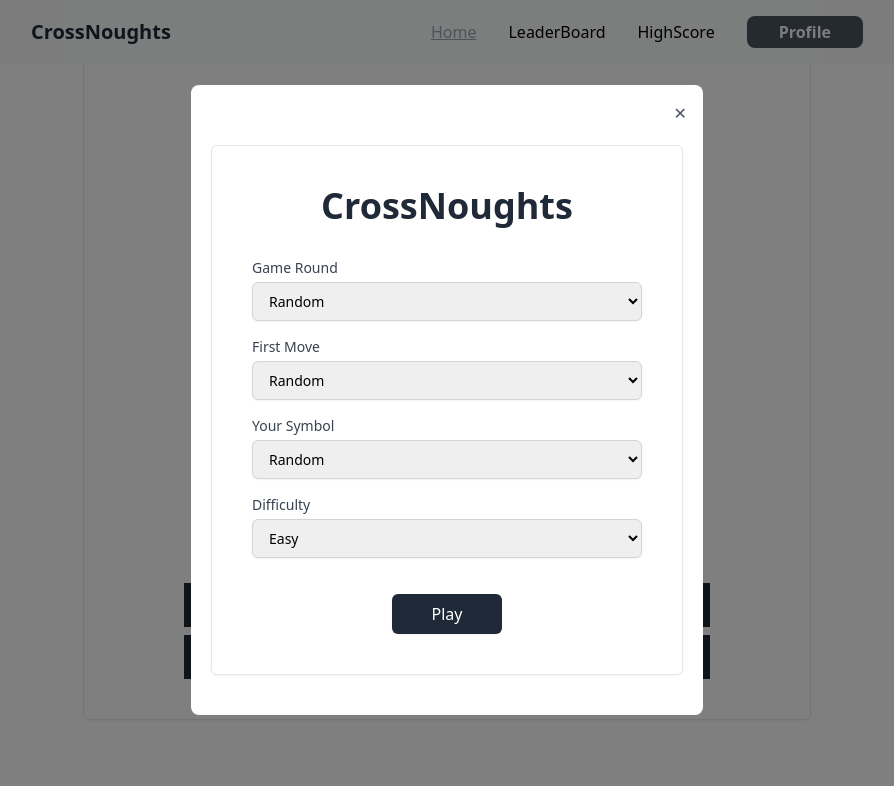
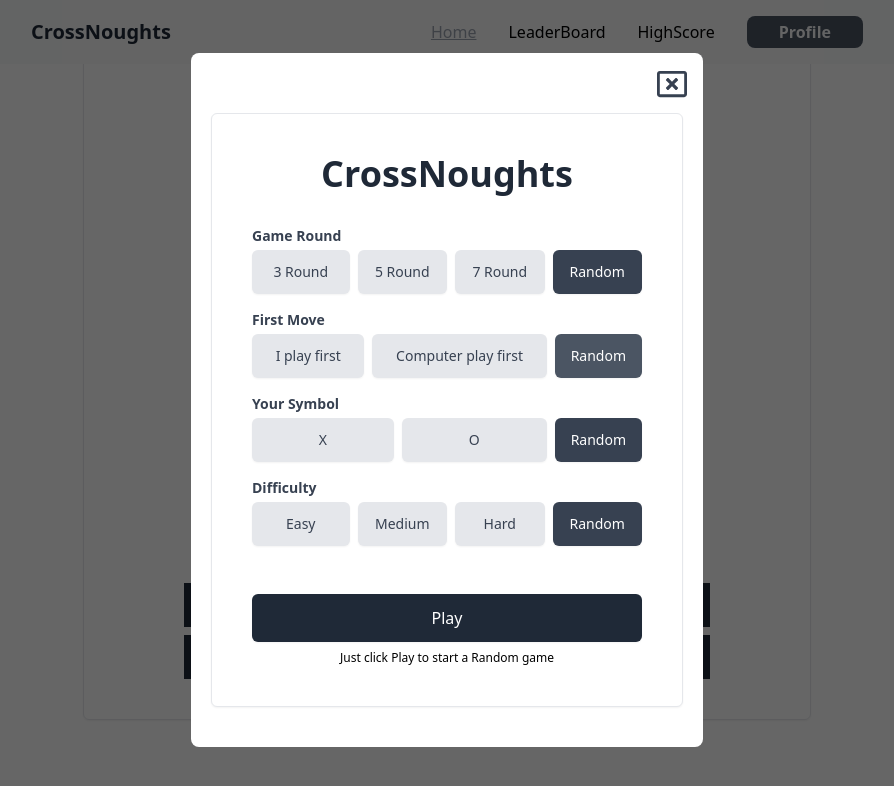
Before and after one commit to Md-Sazzad-Ahsan/CrossNoughts, a Next.js app: page / in a window 1280 px wide. Both pictures are taken after a click on the button "Play with Computer". Shown: the part 215-1001 px from the top of the page, without its empty margins (193-1087 px from the left). Built offline with nearby package versions, Linux system fonts and the light colour scheme.

Commit message:
Modify modal layout

```diff
--- a/components/Home/HomePage.jsx
+++ b/components/Home/HomePage.jsx
@@ -1,6 +1,7 @@
 "use client";
 import Image from "next/image";
 import React, { useState } from "react";
+import { FaRegWindowClose } from "react-icons/fa";
 import CreateRoom from "@/components/Modals/CreateRoom";
 import JoinRoom from "@/components/Modals/JoinRoom";
 import PlayRoom from "@/components/Modals/PlayRoom";
@@ -48,13 +49,13 @@ export default function HomePage() {
 
       {/* Modal */}
       {modalType && (
-        <div className="fixed inset-0 bg-black bg-opacity-50 z-50 flex items-center justify-center">
-          <div className="bg-white rounded-lg p-5 max-w-lg w-full relative mx-5">
+        <div className="fixed inset-0 bg-black bg-opacity-60 z-50 flex items-center justify-center">
+          <div className="bg-white rounded-lg p-5 max-w-lg w-full relative mx-3">
             <button
               onClick={closeModal}
-              className="absolute top-4 right-4 text-gray-600 hover:text-gray-800"
+              className="absolute top-4 right-4 text-3xl text-gray-700 hover:text-gray-600"
             >
-              &#10005; {/* Close icon */}
+            <FaRegWindowClose />
             </button>
             {modalType === "create" && <CreateRoom />}
             {modalType === "join" && <JoinRoom />}
--- a/components/Modals/CreateRoom.jsx
+++ b/components/Modals/CreateRoom.jsx
@@ -20,80 +20,114 @@ export default function CreateRoom() {
   };
 
   return (
-    <div className="max-w-3xl sm:mx-auto mt-5 md:mt-20 px-3 py-5">
-      <section className="bg-white md:shadow-sm md:px-10 py-10 md:py-5 md:border border-gray-200 rounded-md">
-        <h1 className="text-4xl text-center pb-8 font-extrabold text-gray-800">
+    <div className="max-w-3xl sm:mx-auto mt-5 md:mt-20 p-5">
+      <section className="bg-white md:shadow-sm md:px-5 py-10 md:py-5 md:border border-gray-200 rounded-md">
+        <h1 className="text-4xl text-center pb-8 md:py-8 font-extrabold text-gray-800">
           CrossNoughts
         </h1>
         <form className="space-y-6">
 
           {/* Rounds */}
           <div>
-            <label
-              htmlFor="gameRound"
-              className="block text-sm font-medium text-gray-700"
-            >
-              Round
+            <label className="block text-sm font-bold text-gray-700 mb-1">
+              Game Over after
             </label>
-            <select
-              id="gameRound"
-              value={gameRound}
-              onChange={(e) => setGameRound(e.target.value)}
-              className="mt-1 block w-full px-3 py-2 border border-gray-300 rounded-md shadow-sm focus:outline-none focus:ring-gray-500 focus:border-gray-500 sm:text-sm"
-            >
-              <option value="">Random</option>
+            <div className="mt-1 grid grid-cols-4 space-x-2 text-center">
               {["3 Round", "5 Round", "7 Round"].map((round) => (
-                <option key={round} value={round}>
+                <button
+                  key={round}
+                  type="button"
+                  onClick={() => setGameRound(round)}
+                  className={`col-span-1 py-3 text-xs md:text-sm font-medium text-center rounded-md shadow-sm ${
+                    gameRound === round
+                      ? "bg-gray-700 text-white"
+                      : "bg-gray-200 text-gray-700 hover:bg-gray-300"
+                  }`}
+                >
                   {round}
-                </option>
+                </button>
               ))}
-            </select>
+              <button
+                type="button"
+                onClick={() => setGameRound("")}
+                className={`col-span-1 px-2 py-3 text-xs md:text-sm font-medium rounded-md shadow-sm ${
+                  gameRound === ""
+                    ? "bg-gray-700 text-white"
+                    : "bg-gray-200 text-gray-700 hover:bg-gray-300"
+                }`}
+              >
+                Random
+              </button>
+            </div>
           </div>
+
 
           {/* First Turn */}
           <div>
-            <label
-              htmlFor="turn"
-              className="block text-sm font-medium text-gray-700"
-            >
-              First Turn
+            <label className="block text-sm font-bold mb-1 text-gray-700">
+              First Move
             </label>
-            <select
-              id="turn"
-              value={turn}
-              onChange={(e) => setTurn(e.target.value)}
-              className="mt-1 block w-full px-3 py-2 border border-gray-300 rounded-md shadow-sm focus:outline-none focus:ring-gray-500 focus:border-gray-500 sm:text-sm"
-            >
-              <option value="">Random</option>
-              {["I play first", "Opponent First"].map((option) => (
-                <option key={option} value={option}>
+            <div className="mt-1 flex justify-start text-center space-x-2">
+              {["I play first", "Opponent first"].map((option) => (
+                <button
+                  key={option}
+                  type="button"
+                  onClick={() => setTurn(option)}
+                  className={`flex-grow px-2 py-3 text-xs md:text-sm font-medium text-center rounded-md shadow-sm ${
+                    turn === option
+                      ? "bg-gray-700 text-white"
+                      : "bg-gray-200 text-gray-700 hover:bg-gray-300"
+                  }`}
+                >
                   {option}
-                </option>
+                </button>
               ))}
-            </select>
+              <button
+                type="button"
+                onClick={() => setTurn("")}
+                className={`px-4 py-3 text-xs md:text-sm font-medium text-center rounded-md shadow-sm ${
+                  turn === ""
+                    ? "bg-gray-700 text-white"
+                    : "bg-gray-200 text-gray-700 hover:bg-gray-300"
+                }`}
+              >
+                Random
+              </button>
+            </div>
           </div>
 
           {/* Symbol Selection */}
           <div>
-            <label
-              htmlFor="symbol"
-              className="block text-sm font-medium text-gray-700"
-            >
-              Select Symbol
+            <label className="block text-sm font-bold mb-1 text-gray-700">
+              Your Symbol
             </label>
-            <select
-              id="symbol"
-              value={symbol}
-              onChange={(e) => setSymbol(e.target.value)}
-              className="mt-1 block w-full px-3 py-2 border border-gray-300 rounded-md shadow-sm focus:outline-none focus:ring-gray-500 focus:border-gray-500 sm:text-sm"
-            >
-              <option value="">Random</option>
+            <div className="mt-1 flex space-x-2">
               {["X", "O"].map((sym) => (
-                <option key={sym} value={sym}>
+                <button
+                  key={sym}
+                  type="button"
+                  onClick={() => setSymbol(sym)}
+                  className={`flex-grow px-4 py-3 text-xs md:text-sm font-medium text-center rounded-md shadow-sm ${
+                    symbol === sym
+                      ? "bg-gray-700 text-white"
+                      : "bg-gray-200 text-gray-700 hover:bg-gray-300"
+                  }`}
+                >
                   {sym}
-                </option>
+                </button>
               ))}
-            </select>
+              <button
+                type="button"
+                onClick={() => setSymbol("")}
+                className={`px-4 py-3 text-xs md:text-sm font-medium text-center rounded-md shadow-sm ${
+                  symbol === ""
+                    ? "bg-gray-700 text-white"
+                    : "bg-gray-200 text-gray-700 hover:bg-gray-300"
+                }`}
+              >
+                Random
+              </button>
+            </div>
           </div>
 
           {/* Submit Button */}
@@ -101,7 +135,7 @@ export default function CreateRoom() {
             <button
               type="button"
               onClick={handleCreateRoom}
-              className="inline-flex justify-center items-center w-full md:w-auto px-10 py-2 mt-4 text-white font-medium bg-gray-800 hover:bg-gray-600 rounded-md shadow-sm focus:outline-none focus:ring-2 focus:ring-offset-2 focus:ring-gray-500"
+              className="inline-flex justify-center items-center w-full px-10 py-3 mt-4 text-white font-medium bg-gray-800 hover:bg-gray-600 rounded-md shadow-sm focus:outline-none focus:ring-2 focus:ring-offset-2 focus:ring-gray-500"
             >
               Create Room
             </button>
--- a/components/Modals/JoinRoom.jsx
+++ b/components/Modals/JoinRoom.jsx
@@ -31,7 +31,7 @@ export default function CreateRoom() {
           <div className="text-center mt-2">
             <button
               type="button"
-              className="inline-flex justify-center items-center w-full md:w-auto px-10 py-3 text-white font-medium bg-gray-800 hover:bg-gray-600 rounded-md shadow-sm focus:outline-none focus:ring-2 focus:ring-offset-2 focus:ring-gray-500"
+              className="inline-flex justify-center items-center w-full px-10 py-3 text-white font-medium bg-gray-800 hover:bg-gray-600 rounded-md shadow-sm focus:outline-none focus:ring-2 focus:ring-offset-2 focus:ring-gray-500"
             >
               Join Room
             </button>
--- a/components/Modals/PlayRoom.jsx
+++ b/components/Modals/PlayRoom.jsx
@@ -16,27 +16,20 @@ export default function CreateRoom() {
   };
 
   const handlePlay = () => {
-
     const roomCode = generateRoomCode();
     // Generate random values for selections if "Random" is chosen
     const selectedGameRound =
       gameRound === ""
-        ? ["3 Round", "5 Round", "7 Round"][
-            Math.floor(Math.random() * 3)
-          ]
+        ? ["3 Round", "5 Round", "7 Round"][Math.floor(Math.random() * 3)]
         : gameRound;
 
     const selectedTurn =
       turn === ""
-        ? ["I play first", "Computer play first"][
-            Math.floor(Math.random() * 2)
-          ]
+        ? ["I play first", "Computer play first"][Math.floor(Math.random() * 2)]
         : turn;
 
     const selectedSymbol =
-      symbol === ""
-        ? ["X", "O"][Math.floor(Math.random() * 2)]
-        : symbol;
+      symbol === "" ? ["X", "O"][Math.floor(Math.random() * 2)] : symbol;
 
     const selectedDifficulty = difficulty || "Easy";
 
@@ -61,104 +54,152 @@ export default function CreateRoom() {
         >
           {/* Rounds */}
           <div>
-            <label
-              htmlFor="gameRound"
-              className="block text-sm font-medium text-gray-700"
-            >
+            <label className="block text-sm font-bold text-gray-700 mb-1">
               Game Round
             </label>
-            <select
-              id="gameRound"
-              value={gameRound}
-              onChange={(e) => setGameRound(e.target.value)}
-              className="mt-1 block w-full px-3 py-2 border border-gray-300 rounded-md shadow-sm focus:outline-none focus:ring-gray-500 focus:border-gray-500 sm:text-sm"
-            >
-              <option value="">Random</option>
+            <div className="mt-1 grid grid-cols-4 space-x-2">
               {["3 Round", "5 Round", "7 Round"].map((round) => (
-                <option key={round} value={round}>
+                <button
+                  key={round}
+                  type="button"
+                  onClick={() => setGameRound(round)}
+                  className={`col-span-1 py-3 text-xs md:text-sm font-medium text-center rounded-md shadow-sm ${
+                    gameRound === round
+                      ? "bg-gray-700 text-white"
+                      : "bg-gray-200 text-gray-700 hover:bg-gray-300"
+                  }`}
+                >
                   {round}
-                </option>
+                </button>
               ))}
-            </select>
+              <button
+                type="button"
+                onClick={() => setGameRound("")}
+                className={`col-span-1 px-4 py-3 text-xs md:text-sm font-medium rounded-md shadow-sm ${
+                  gameRound === ""
+                    ? "bg-gray-700 text-white"
+                    : "bg-gray-200 text-gray-700 hover:bg-gray-300"
+                }`}
+              >
+                Random
+              </button>
+            </div>
           </div>
 
           {/* First Turn */}
           <div>
-            <label
-              htmlFor="turn"
-              className="block text-sm font-medium text-gray-700"
-            >
+            <label className="block text-sm font-bold mb-1 text-gray-700">
               First Move
             </label>
-            <select
-              id="turn"
-              value={turn}
-              onChange={(e) => setTurn(e.target.value)}
-              className="mt-1 block w-full px-3 py-2 border border-gray-300 rounded-md shadow-sm focus:outline-none focus:ring-gray-500 focus:border-gray-500 sm:text-sm"
-            >
-              <option value="">Random</option>
+            <div className="mt-1 flex justify-start text-center space-x-2">
               {["I play first", "Computer play first"].map((option) => (
-                <option key={option} value={option}>
+                <button
+                  key={option}
+                  type="button"
+                  onClick={() => setTurn(option)}
+                  className={`flex-grow px-4 py-3 text-xs md:text-sm font-medium text-center rounded-md shadow-sm ${
+                    turn === option
+                      ? "bg-gray-700 text-white"
+                      : "bg-gray-200 text-gray-700 hover:bg-gray-300"
+                  }`}
+                >
                   {option}
-                </option>
+                </button>
               ))}
-            </select>
+              <button
+                type="button"
+                onClick={() => setTurn("")}
+                className={`px-4 py-3 text-xs md:text-sm font-medium text-center rounded-md shadow-sm ${
+                  turn === ""
+                    ? "bg-gray-600 text-white"
+                    : "bg-gray-200 text-gray-700 hover:bg-gray-300"
+                }`}
+              >
+                Random
+              </button>
+            </div>
           </div>
 
           {/* Symbol Selection */}
           <div>
-            <label
-              htmlFor="symbol"
-              className="block text-sm font-medium text-gray-700"
-            >
+            <label className="block text-sm font-bold mb-1 text-gray-700">
               Your Symbol
             </label>
-            <select
-              id="symbol"
-              value={symbol}
-              onChange={(e) => setSymbol(e.target.value)}
-              className="mt-1 block w-full px-3 py-2 border border-gray-300 rounded-md shadow-sm focus:outline-none focus:ring-gray-500 focus:border-gray-500 sm:text-sm"
-            >
-              <option value="">Random</option>
+            <div className="mt-1 flex space-x-2">
               {["X", "O"].map((sym) => (
-                <option key={sym} value={sym}>
+                <button
+                  key={sym}
+                  type="button"
+                  onClick={() => setSymbol(sym)}
+                  className={`flex-grow px-4 py-3 text-xs md:text-sm font-medium text-center rounded-md shadow-sm ${
+                    symbol === sym
+                      ? "bg-gray-700 text-white"
+                      : "bg-gray-200 text-gray-700 hover:bg-gray-300"
+                  }`}
+                >
                   {sym}
-                </option>
+                </button>
               ))}
-            </select>
+              <button
+                type="button"
+                onClick={() => setSymbol("")}
+                className={`px-4 py-3 text-xs md:text-sm font-medium text-center rounded-md shadow-sm ${
+                  symbol === ""
+                    ? "bg-gray-700 text-white"
+                    : "bg-gray-200 text-gray-700 hover:bg-gray-300"
+                }`}
+              >
+                Random
+              </button>
+            </div>
           </div>
 
           {/* Difficulty */}
           <div>
-            <label
-              htmlFor="difficulty"
-              className="block text-sm font-medium text-gray-700"
-            >
+            <label className="block text-sm font-bold mb-1 text-gray-700">
               Difficulty
             </label>
-            <select
-              id="difficulty"
-              value={difficulty}
-              onChange={(e) => setDifficulty(e.target.value)}
-              className="mt-1 block w-full px-3 py-2 border border-gray-300 rounded-md shadow-sm focus:outline-none focus:ring-gray-500 focus:border-gray-500 sm:text-sm"
-            >
-              <option value="Easy">Easy</option>
-              {["Medium", "Hard"].map((diff) => (
-                <option key={diff} value={diff}>
+            <div className="mt-1 grid grid-cols-4 space-x-2">
+              {["Easy", "Medium", "Hard"].map((diff) => (
+                <button
+                  key={diff}
+                  type="button"
+                  onClick={() => setDifficulty(diff)}
+                  className={`col-span-1 px-4 py-3 text-xs md:text-sm font-medium text-center rounded-md shadow-sm ${
+                    difficulty === diff
+                      ? "bg-gray-700 text-white"
+                      : "bg-gray-200 text-gray-700 hover:bg-gray-300"
+                  }`}
+                >
                   {diff}
-                </option>
+                </button>
               ))}
-            </select>
+              <button
+                type="button"
+                onClick={() => setDifficulty("")}
+                className={`col-span-1 px-4 py-3 text-xs md:text-sm font-medium text-center rounded-md shadow-sm ${
+                  difficulty === ""
+                    ? "bg-gray-700 text-white"
+                    : "bg-gray-200 text-gray-700 hover:bg-gray-300"
+                }`}
+              >
+                Random
+              </button>
+            </div>
           </div>
 
           {/* Submit Button */}
           <div className="text-center">
             <button
               type="submit"
-              className="inline-flex justify-center items-center w-full md:w-auto px-10 py-2 mt-5 text-white font-medium bg-gray-800 hover:bg-gray-600 rounded-md shadow-sm focus:outline-none focus:ring-2 focus:ring-offset-2 focus:ring-gray-500"
+              className="inline-flex justify-center items-center w-full px-10 py-3 mt-8 text-white font-medium bg-gray-800 hover:bg-gray-600 rounded-md shadow-sm focus:outline-none focus:ring-2 focus:ring-offset-2 focus:ring-gray-500"
             >
               Play
             </button>
+            <h1 className="text-xs pt-2 font-light">
+              Just click <span className="font-normal">Play</span> to start a{" "}
+              <span className="font-normal">Random</span> game
+            </h1>
           </div>
         </form>
       </section>
```
